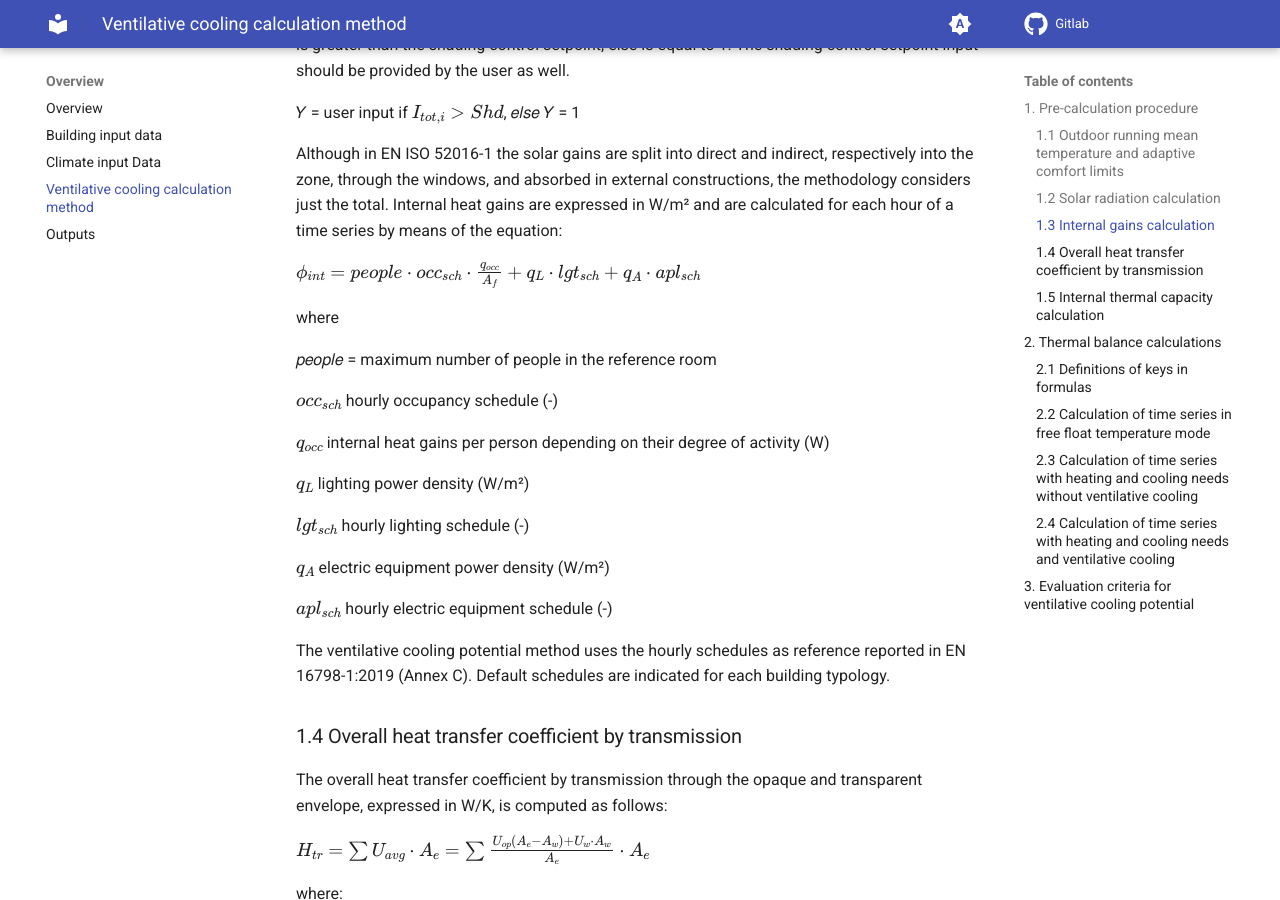
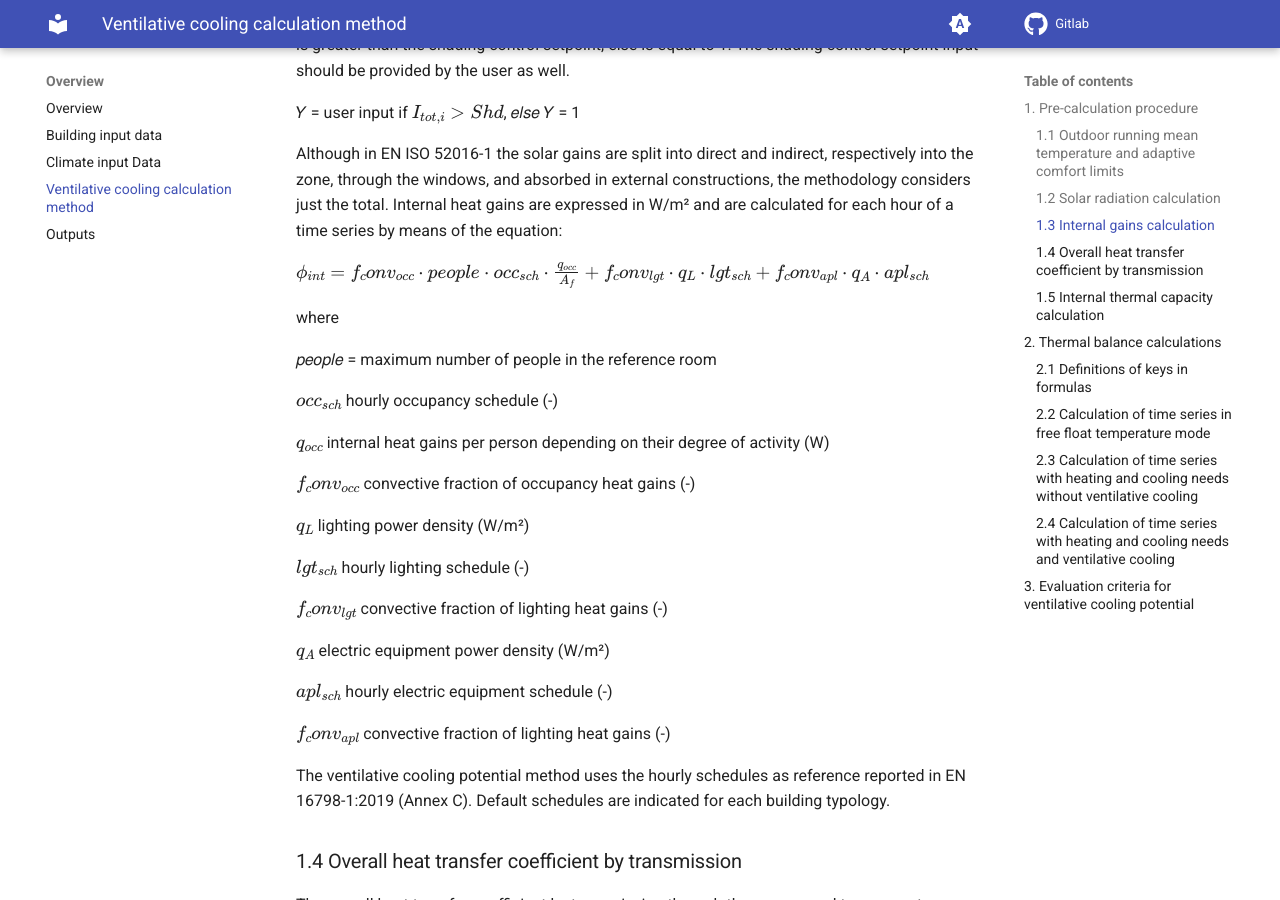
Before and after one commit to EURAC-EEBgroup/venticoolpy, an MkDocs documentation site: the page built from docs/overview/calculation.md, in a window 1280 px wide and 900 px high, scrolled down 1410 px. Built offline with MkDocs 1.6.1 and Material for MkDocs 9.7.7, drawn with Linux system fonts in a browser that asks for light colours.

Commit message:
modified docs with specific heat capacity default input data and convective fractions of internal gains

```diff
--- a/docs/overview/calculation.md
+++ b/docs/overview/calculation.md
@@ -49,7 +49,7 @@ Data related to the room geometry and technical specifications of the transparen
 Although in EN ISO 52016-1 the solar gains are split into direct and indirect, respectively into the zone, through the windows, and absorbed in external constructions, the methodology considers just the total.
 Internal heat gains are expressed in W/m² and are calculated for each hour of a time series by means of the equation:
 
-$\phi_{𝑖𝑛𝑡} = {𝑝𝑒𝑜𝑝𝑙𝑒} \cdot 𝑜𝑐c_{sch} \cdot \frac {𝑞_{𝑜𝑐c}} {A_f} + 𝑞_𝐿 \cdot 𝑙𝑔𝑡_{𝑠𝑐ℎ} + 𝑞_𝐴 \cdot 𝑎𝑝𝑙_{𝑠𝑐ℎ}$
+$\phi_{𝑖𝑛𝑡} = f_conv_{𝑜𝑐c} \cdot {𝑝𝑒𝑜𝑝𝑙𝑒} \cdot 𝑜𝑐c_{sch} \cdot \frac {𝑞_{𝑜𝑐c}} {A_f} + f_conv_{lgt} \cdot 𝑞_𝐿 \cdot 𝑙𝑔𝑡_{𝑠𝑐ℎ} + f_conv_{apl} \cdot 𝑞_𝐴 \cdot 𝑎𝑝𝑙_{𝑠𝑐ℎ}$
 
 where
 
@@ -59,13 +59,19 @@ $𝑜𝑐c_{sch}$ hourly occupancy schedule (-)
 
 $𝑞_{𝑜𝑐c}$ internal heat gains per person depending on their degree of activity (W)
 
+$f_conv_{𝑜𝑐c}$ convective fraction of occupancy heat gains (-)
+
 $𝑞_𝐿$ lighting power density (W/m²)
 
 $𝑙𝑔𝑡_{𝑠𝑐ℎ}$ hourly lighting schedule (-)
 
+$f_conv_{lgt}$ convective fraction of lighting heat gains (-)
+
 $𝑞_𝐴$ electric equipment power density (W/m²)
 
 $𝑎𝑝𝑙_{𝑠𝑐ℎ}$ hourly electric equipment schedule (-)
+
+$f_conv_{apl}$ convective fraction of lighting heat gains (-)
 
 The ventilative cooling potential method uses the hourly schedules as reference reported in EN 16798-1:2019 (Annex C). Default schedules are indicated for each building typology.
 
```
Also changed, not shown: docs/overview/building.md (+1 -1 lines).
